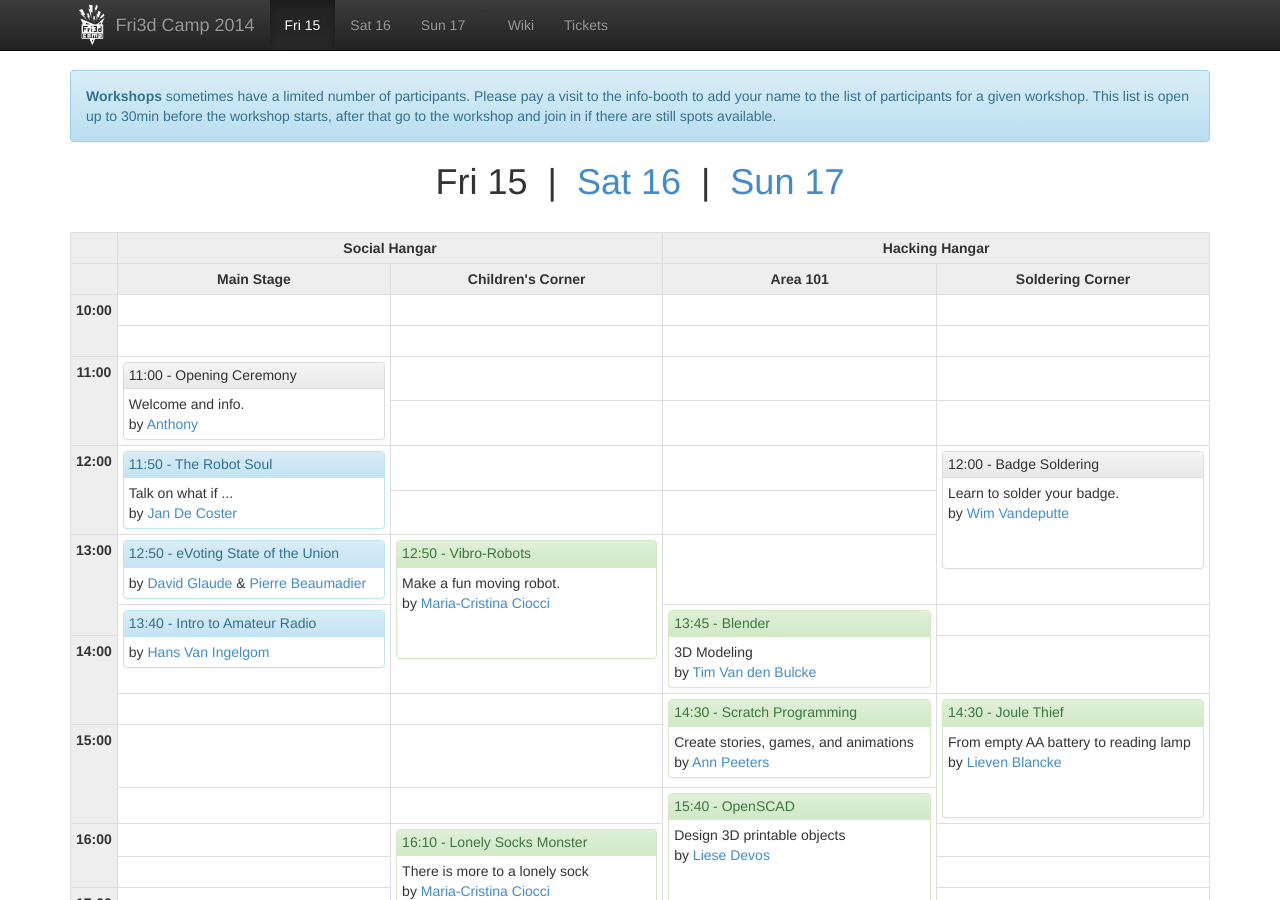
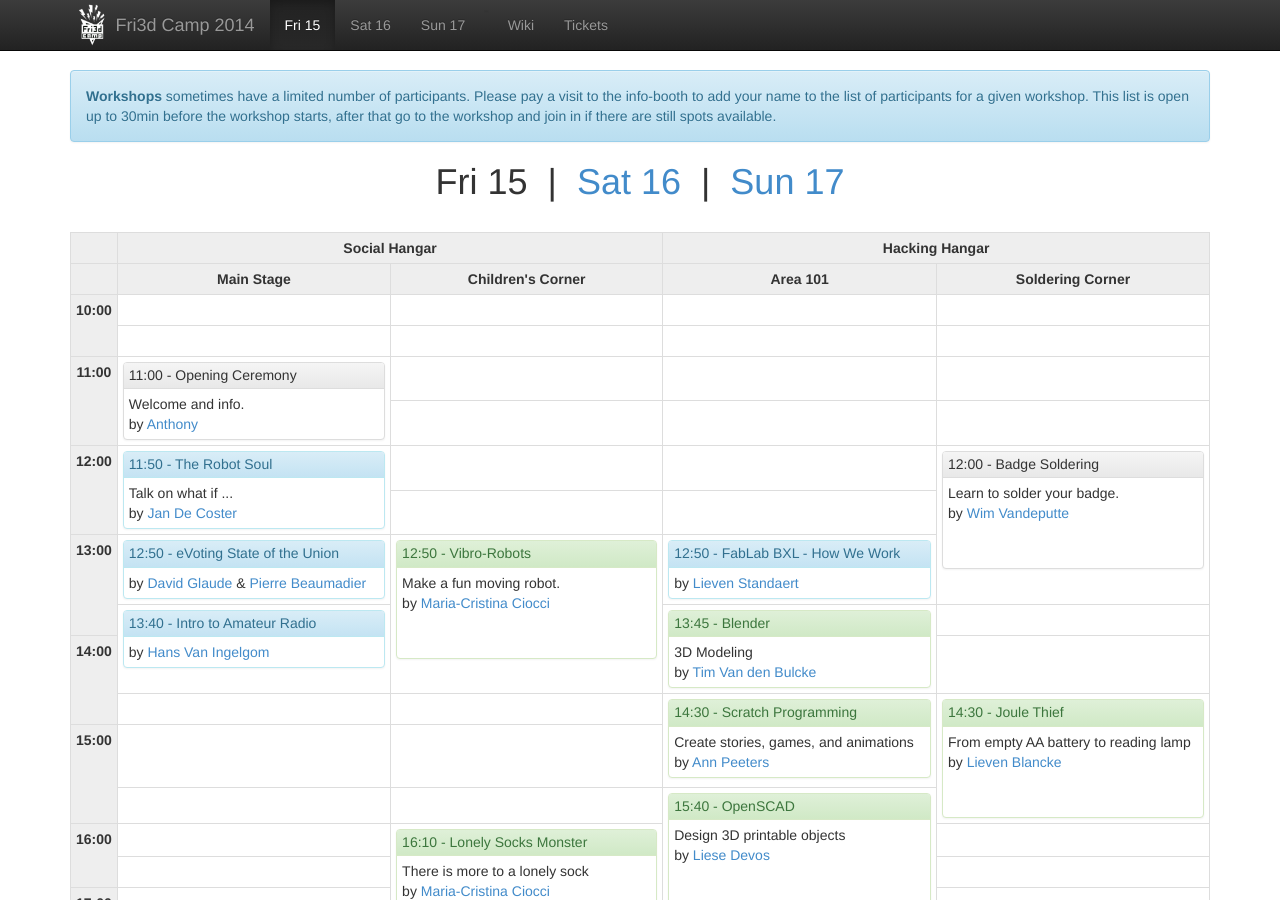
Before and after one commit to Fri3dCamp/program.fri3d.be, a Jekyll site: the page built from index.html, in a window 1280 px wide and 900 px high. Built offline with Jekyll 4.4.1, drawn with Linux system fonts in a browser that asks for light colours; nearby versions of some CDN libraries.

Commit message:
added additional talks by Lieven Standaert

```diff
--- a/index.html
+++ b/index.html
@@ -130,7 +130,16 @@ layout: base
         </div>
       </div>
     </td>
-    <td>&nbsp;</td>
+    <td>
+      <div class="panel panel-info">
+        <div class="panel-heading">
+          <h3 class="panel-title"><a href="events/fablab_brussels_-_how_we_work.html">12:50 - FabLab BXL - How We Work</a></h3>
+        </div>
+        <div class="panel-body">
+          by <a href="speakers/lieven_standaert.html">Lieven Standaert</a>
+        </div>
+      </div>
+    </td>
   </tr>
   <tr>
     <td rowspan="2">
@@ -512,17 +521,13 @@ layout: base
   </tr>
   <tr>
     <th rowspan="2">16:00</th>
-    <td>&nbsp;</td>
-    <td>&nbsp;</td>
-    <td>&nbsp;</td>
-  </tr>
-  <tr>
-    <td rowspan="3" colspan="2">
+    <td rowspan="4" colspan="2">
       <div class="panel panel-info">
         <div class="panel-heading">
-          <h3 class="panel-title">16:40 - Lighting Talks</h3>
+          <h3 class="panel-title">16:20 - Lighting Talks</h3>
         </div>
         <div class="panel-body">
+          <a href="events/xy-robots.html">16:20 - XY-robots</a> by <a href="speakers/lieven_standaert.html">Lieven Standaert</a><br>
           <a href="events/the_future_of_fablabs.html">16:40 - The Future of FabLabs</a> by <a href="speakers/jan_de_coster.html">Jan De Coster</a><br>
           <a href="events/lego_mindstorms.html">17:00 - Lego Mindstorms</a> by <a href="speakers/klaas_and_anders_bals.html">Klaas and Anders Bals</a><br>
           <a href="events/monsterscanning_alarm_clock.html">17:20 - Monsterscanning Alarm Clock</a> by <a href="speakers/koen_pellegrims.html">Koen Pellegrims</a><br>
@@ -530,6 +535,10 @@ layout: base
         </div>
       </div>
     </td>
+    <td>&nbsp;</td>
+    <td>&nbsp;</td>
+  </tr>
+  <tr>
     <td>&nbsp;</td>
     <td>&nbsp;</td>
   </tr>
--- /dev/null
+++ b/speakers/_posts/2014-08-15-lieven_standaert.html
@@ -0,0 +1,6 @@
+---
+layout: speaker
+name: Lieven Standaert
+bio: Coming Soon
+hosts: [ "FabLab Brussels - How We Work", "XY-robots" ]
+---
```
Also changed, not shown: events/_posts/2014-08-15-fablab_brussels_-_how_we_work.html (added, +10 -0 lines), events/_posts/2014-08-15-xy-robots.html (added, +10 -0 lines).
